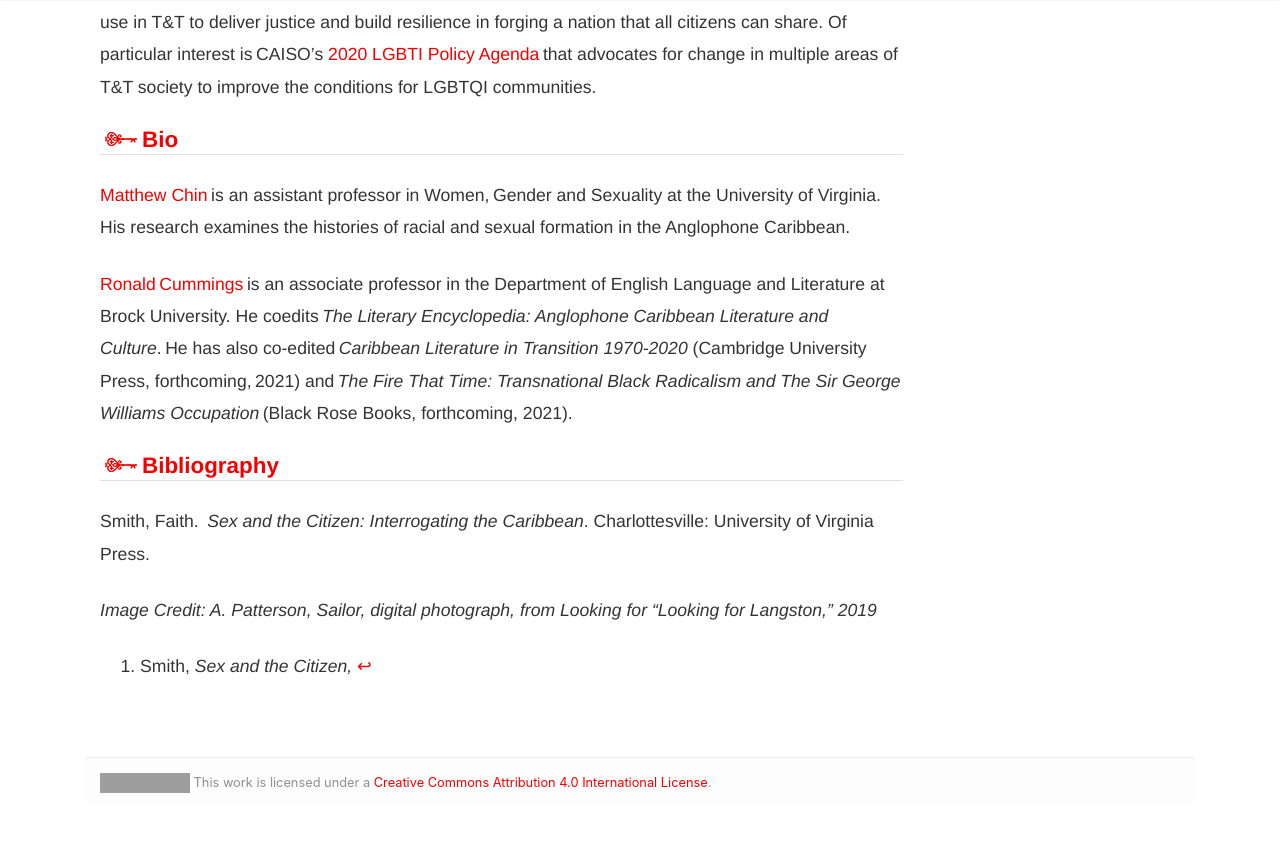
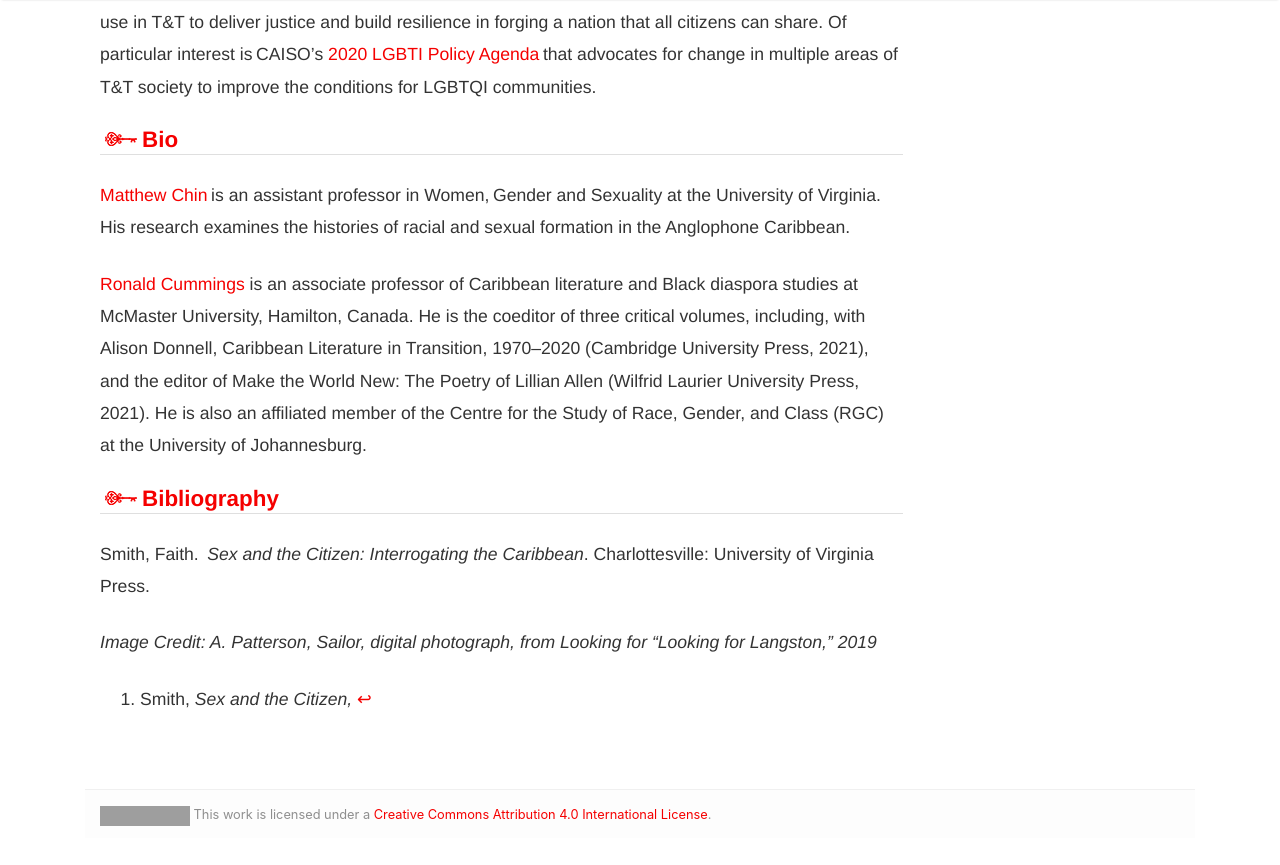
Before and after one commit to roopikarisam/keywords-caribbean-studies, a Jekyll site: the page built from _posts/2020-11-12-queer.md, in a window 1280 px wide and 900 px high, scrolled down 4791 px. Shown: the top 865 px of the window. Built offline with Jekyll 4.4.1, drawn with Linux system fonts in a browser that asks for light colours; nearby versions of some CDN libraries; comment, search, counter and statistics services are not loaded; grey boxes are pictures that could not be loaded.

Commit message:
Update 2020-11-12-queer.md
updated Ronald Cummings bio

```diff
--- a/_posts/2020-11-12-queer.md
+++ b/_posts/2020-11-12-queer.md
@@ -59,7 +59,7 @@ We have chosen five artifacts to gesture to the different ways of thinking about
 
 [Matthew Chin](https://wgs.as.virginia.edu/people/profile/mc4hz) is an assistant professor in Women, Gender and Sexuality at the University of Virginia. His research examines the histories of racial and sexual formation in the Anglophone Caribbean.
 
-[Ronald Cummings](https://brocku.ca/humanities/english-language-and-literature/faculty/ronald-cummings/) is an associate professor in the Department of English Language and Literature at Brock University. He coedits *The Literary Encyclopedia: Anglophone Caribbean Literature and Culture*. He has also co-edited *Caribbean Literature in Transition 1970-2020* (Cambridge University Press, forthcoming, 2021) and *The Fire That Time: Transnational Black Radicalism and The Sir George Williams Occupation* (Black Rose Books, forthcoming, 2021).
+[Ronald Cummings](https://experts.mcmaster.ca/display/cummir7) is an associate professor of Caribbean literature and Black diaspora studies at McMaster University, Hamilton, Canada. He is the coeditor of three critical volumes, including, with Alison Donnell, Caribbean Literature in Transition, 1970–2020 (Cambridge University Press, 2021), and the editor of Make the World New: The Poetry of Lillian Allen (Wilfrid Laurier University Press, 2021). He is also an affiliated member of the Centre for the Study of Race, Gender, and Class (RGC) at the University of Johannesburg.
 
 <div class="section-title"><img style="padding: 5px;float:left;" src="{{ site.baseurl}}/assets/images/tiny-key.jpg"><a href="#Bibliography"><h2>Bibliography</h2></a></div>
 
```
